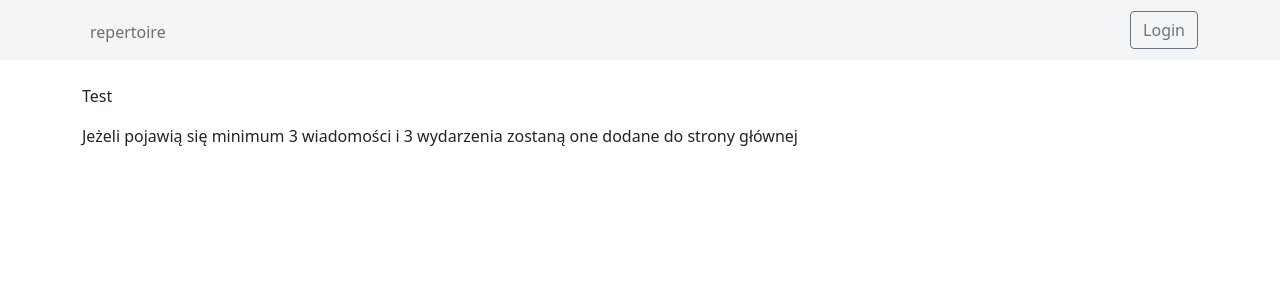
After one commit to mefiuea/cinema_reservations, a Django app: page / in a window 1280 px wide. The commit adds this page. Shown: the top 300 px of the page. Run offline with Django 4.2, Linux system fonts and the light colour scheme; parts of the project's set-up code (start-up, migrations or seed data) failed here and were passed over; some libraries are stand-ins or nearby versions.

Commit message:
Upgrade ahref links in templates. Create repertoire view

```diff
--- a/config/urls.py
+++ b/config/urls.py
@@ -18,5 +18,6 @@ from django.urls import path, include
 
 urlpatterns = [
     path('admin/', admin.site.urls),
+    path('', include('reservations_app.urls')),
     path('users/', include('users_app.urls')),
 ]
--- /dev/null
+++ b/reservations_app/templates/reservations_app/repertoire.html
@@ -0,0 +1,11 @@
+{% extends 'base.html' %}
+{% load static %}
+
+{% block title %}Repertoire{% endblock %}
+
+{% block content %}
+    <div class="container-lg">
+       <p>Test</p>
+        <p>Jeżeli pojawią się minimum 3 wiadomości i 3 wydarzenia zostaną one dodane do strony głównej</p>
+    </div>
+{% endblock %}
--- /dev/null
+++ b/reservations_app/urls.py
@@ -0,0 +1,10 @@
+from django.urls import path
+
+from . import views
+
+app_name = 'reservations_app'
+
+urlpatterns = [
+    path('', views.repertoire_view, name='home_view'),
+    path('repertoire/', views.repertoire_view, name='repertoire_view'),
+]
--- a/reservations_app/views.py
+++ b/reservations_app/views.py
@@ -1,3 +1,14 @@
-from django.shortcuts import render
+from django.shortcuts import render, redirect
+from django.urls import reverse_lazy
 
-# Create your views here.
+
+def home_view(request):
+    return redirect(reverse_lazy('reservations_app:repertoire_view'))
+
+
+def repertoire_view(request):
+    if request.method == 'POST':
+        pass
+
+    if request.method == 'GET':
+        return render(request, 'reservations_app/repertoire.html')
--- a/templates/navbar.html
+++ b/templates/navbar.html
@@ -9,13 +9,13 @@
         </button>
         <div class="collapse navbar-collapse" id="navbarNavAltMarkup">
             <div class="navbar-nav mt-1">
-                <a class="nav-link" href="">repertoire</a>
+                <a class="nav-link" href="{% url 'reservations_app:repertoire_view' %}">repertoire</a>
             </div>
         </div>
         <form class="form-inline my-2 my-lg-0">
             {% if user.is_authenticated %}
-                <i class="fs-6 fw-lighter text-muted">{{ user.username }}</i>
-                <a href="" class="btn btn-outline-danger">Logout</a>
+                <i class="fs-6 fw-lighter text-muted">{{ user.email }}</i>
+                <a href="{% url 'users_app:logout_view' %}" class="btn btn-outline-danger">Logout</a>
             {% else %}
                 <a href="{% url 'users_app:login_view' %}" class="btn btn-outline-secondary">Login</a>
             {% endif %}
--- a/users_app/templates/users_app/logged_out.html
+++ b/users_app/templates/users_app/logged_out.html
@@ -7,14 +7,14 @@
     <div class="container-lg mb-5">
         <div class="mx-auto" style="max-width: 600px;">
             <div class="alert alert-success text-center" role="alert">
-                <h4 class="alert-heading">Zostałeś wylogowany!</h4>
+                <h4 class="alert-heading">you have been logged out</h4>
                 <p>Thank you!</p>
                 <hr>
                 <p class="mb-3">
                     <a href="{% url 'users_app:login_view' %}" class="btn btn-primary form-control">Login again</a>
                 </p>
                 <p class="mb-0">
-                <p><a href="" class="btn btn-primary form-control">Go back to
+                <p><a href="{% url 'reservations_app:repertoire_view' %}" class="btn btn-primary form-control">Go back to
                     repertoire</a></p>
             </div>
         </div>
--- a/users_app/views.py
+++ b/users_app/views.py
@@ -15,7 +15,7 @@ def login_view(request):
             if user is not None:
                 if user.is_active:
                     login(request, user)
-                    return redirect(reverse_lazy('home_page_app:home_view'))
+                    return redirect(reverse_lazy('reservations_app:repertoire_view'))
     else:
         form = AuthenticationForm()
 
```
Also changed, not shown: 3 other files.
